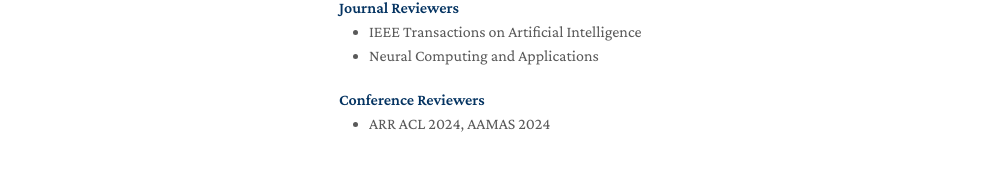
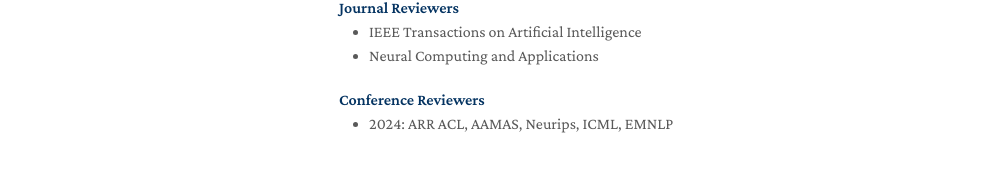
Before and after one commit to winni18/winni18.github.io, a Jekyll site: the page built from index.md, in a window 1280 px wide and 900 px high, scrolled down 773 px. Shown: the part 670-842 px from the top of the window, without its empty margins (141-1126 px from the left). Built offline with Jekyll 4.4.1, drawn with Linux system fonts in a browser that asks for light colours; nearby versions of some CDN libraries; a style sheet for code colours, icons or effects is not loaded; our own code applies the rules of GitHub Pages for plain Markdown files.

Commit message:
Update services.md

```diff
--- a/_includes/services.md
+++ b/_includes/services.md
@@ -11,5 +11,5 @@
 <h4 style="margin:0 10px 0;">Conference Reviewers</h4>
 
 <ul style="margin:0 0 20px;">
-  <li><autocolor>ARR ACL 2024, AAMAS 2024</autocolor></li>
+  <li><autocolor>2024: ARR ACL, AAMAS, Neurips, ICML, EMNLP</autocolor></li>
 </ul>
```
